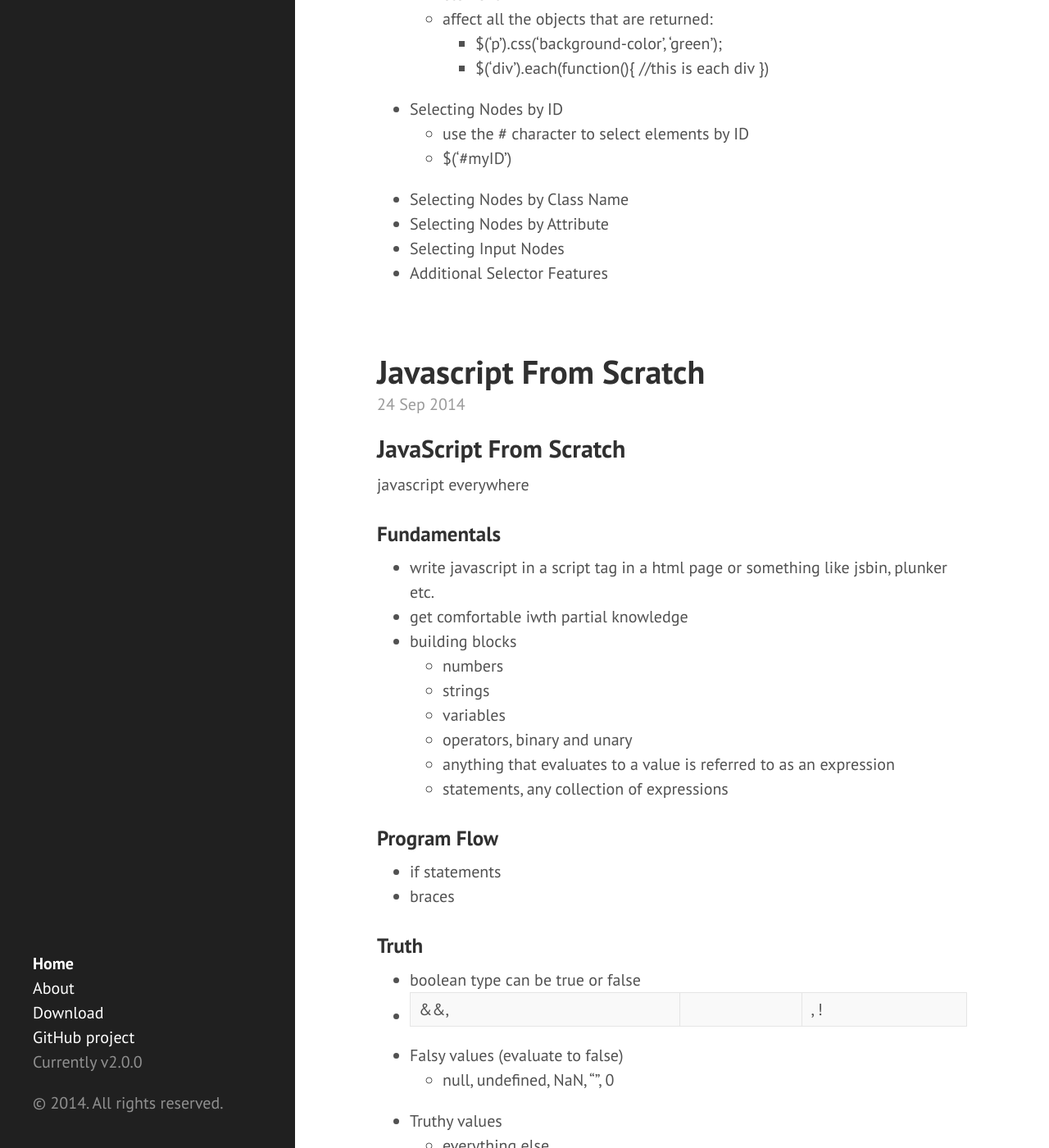
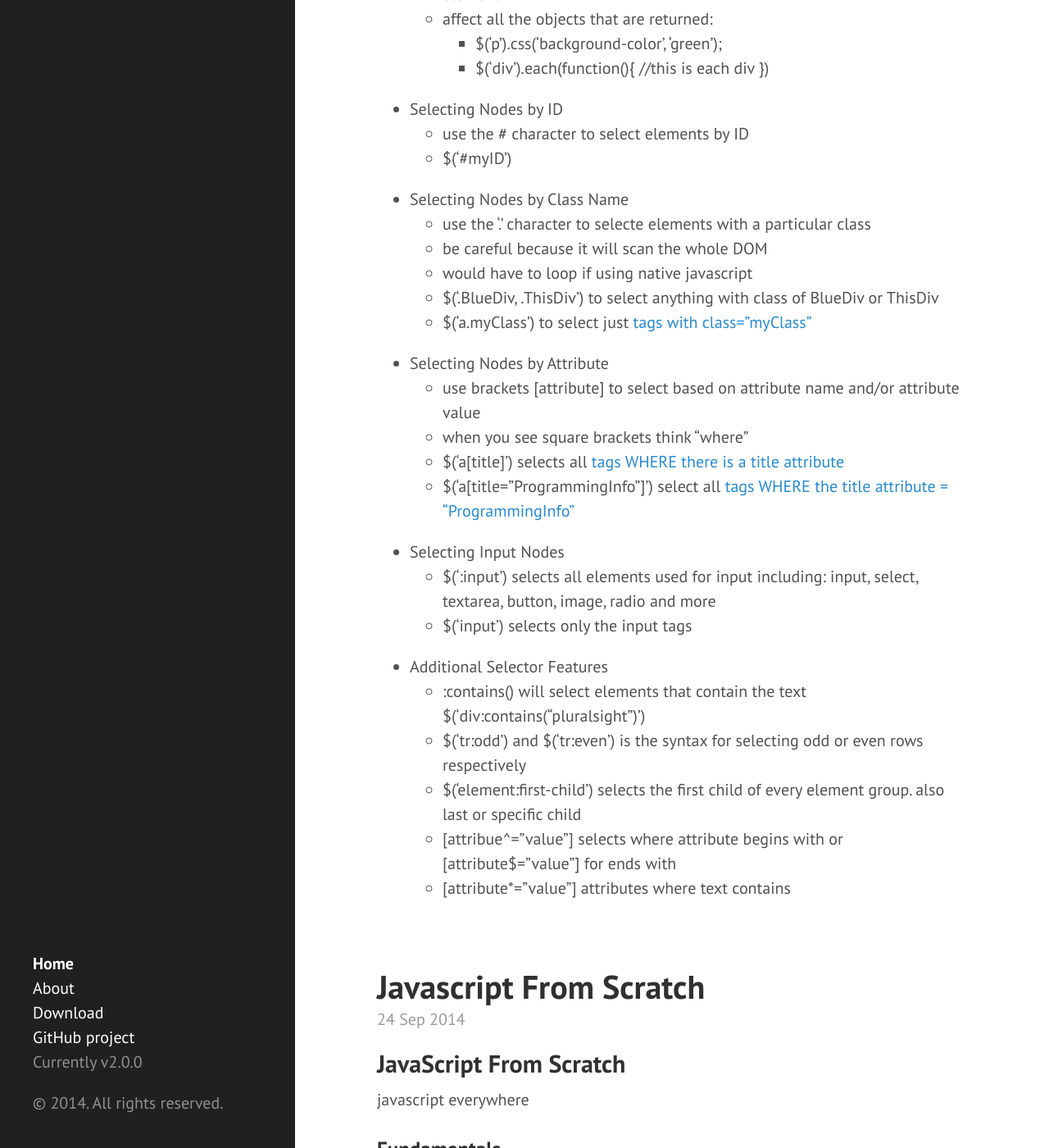
Before and after one commit to eneiand/eneiand.github.io, a Jekyll site: the page built from index.html, in a window 1280 px wide and 1400 px high, scrolled down 1540 px. Shown: the whole window at 82% size. Built offline with Jekyll 4.4.1, drawn with Linux system fonts in a browser that asks for light colours; Markdown is read by kramdown in place of the engine named in the settings; the list of posts is cut into pages by our own code.

Commit message:
Update 2014-10-03-jQuery-fundamentals.md

```diff
--- a/_posts/2014-10-03-jQuery-fundamentals.md
+++ b/_posts/2014-10-03-jQuery-fundamentals.md
@@ -48,6 +48,22 @@
   * use the # character to select elements by ID
   * $('#myID')
 * Selecting Nodes by Class Name
+  * use the '.' character to selecte elements with a particular class
+  * be careful because it will scan the whole DOM
+  * would have to loop if using native javascript
+  * $('.BlueDiv, .ThisDiv') to select anything with class of BlueDiv or ThisDiv
+  * $('a.myClass') to select just <a> tags with class="myClass"
 * Selecting Nodes by Attribute
+  * use brackets [attribute] to select based on attribute name and/or attribute value
+  * when you see square brackets think "where"
+  * $('a[title]') selects all <a> tags WHERE there is a title attribute
+  * $('a[title="ProgrammingInfo"]') select all <a> tags WHERE the title attribute = "ProgrammingInfo"
 * Selecting Input Nodes
+  * $(':input') selects all elements used for input including: input, select, textarea, button, image, radio and more
+  * $('input') selects only the input tags
 * Additional Selector Features
+  * :contains() will select elements that contain the text $('div:contains("pluralsight")')
+  * $('tr:odd') and $('tr:even') is the syntax for selecting odd or even rows respectively
+  * $('element:first-child') selects the first child of every element group. also last or specific child
+  * [attribue^="value"] selects where attribute begins with or [attribute$="value"] for ends with
+  * [attribute*="value"] attributes where text contains
```
